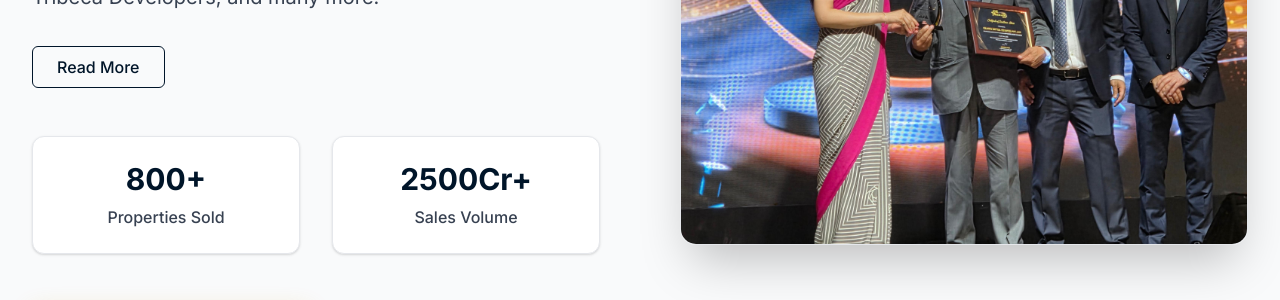
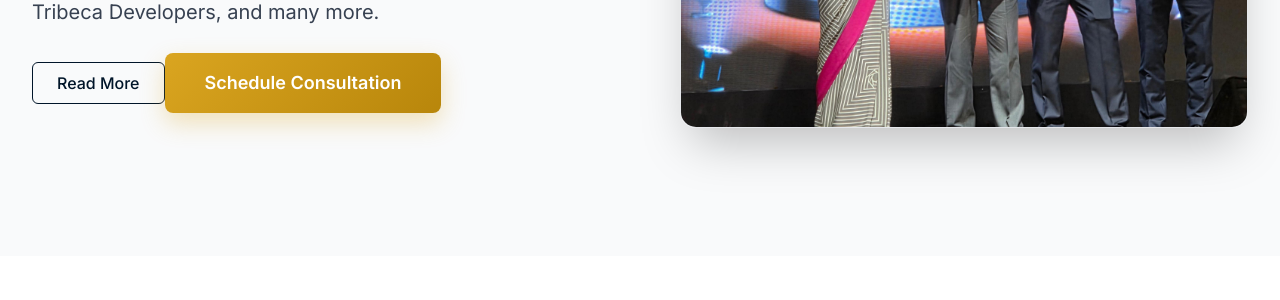
Before and after one commit to Krishna171205/final-frontend, a React (Vite) app: page / in a window 1280 px wide. Shown: the part 1400-1700 px from the top of the page. Built offline with nearby package versions, Linux system fonts and the light colour scheme; no server answers.

Commit message:
Update removing stats

```diff
--- a/src/pages/home/page.tsx
+++ b/src/pages/home/page.tsx
@@ -804,17 +804,7 @@ const handleContactSubmit = (e: React.FormEvent) => {
                   Read More
                 </HashLink>
 
-                {/* Stats */}
-                <div className="grid grid-cols-2 gap-8 my-12">
-                  <div className="text-center p-6 bg-white rounded-xl border border-gray-200 shadow-card">
-                    <div className="text-3xl font-bold text-navy-900 mb-2">800+</div>
-                    <div className="text-gray-700 font-medium">Properties Sold</div>
-                  </div>
-                  <div className="text-center p-6 bg-white rounded-xl border border-gray-200 shadow-card">
-                    <div className="text-3xl font-bold text-navy-900 mb-2">2500Cr+</div>
-                    <div className="text-gray-700 font-medium">Sales Volume</div>
-                  </div>
-                </div>
+
 
                 {/* Schedule Button (unchanged) */}
                 <button
```
